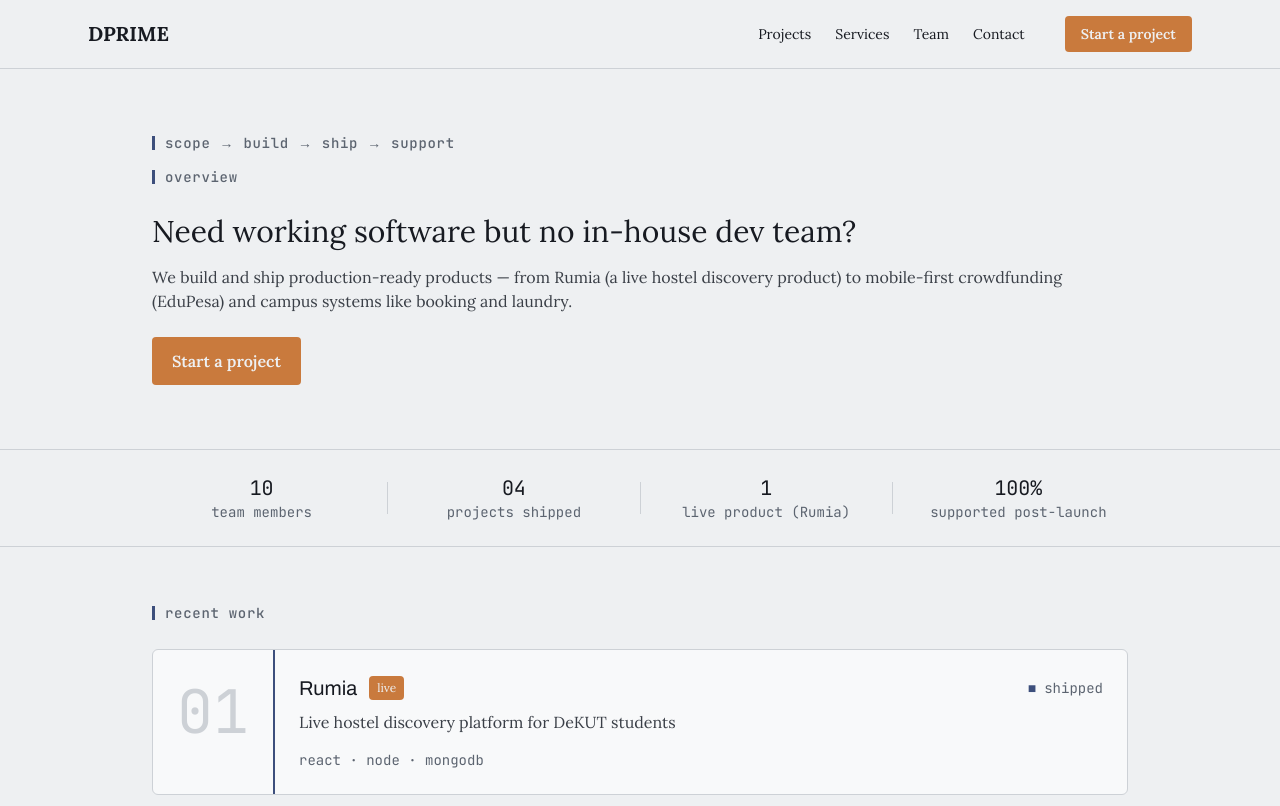
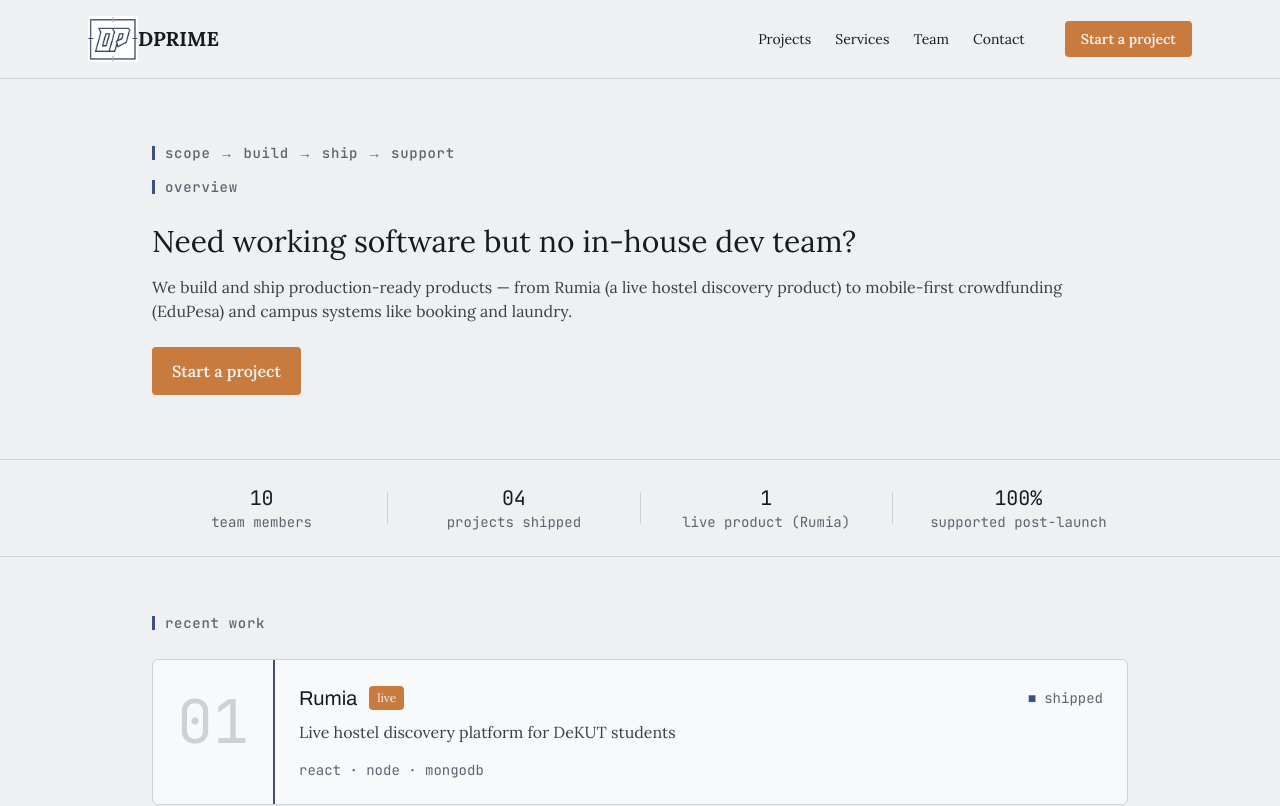
Before and after one commit to De-Fon/DPRIME, a Next.js app: page / in a window 1280 px wide. Shown: the top 806 px of the page. Built offline with nearby package versions, Linux system fonts and the light colour scheme.

Commit message:
updated logo

```diff
--- a/components/Navbar.tsx
+++ b/components/Navbar.tsx
@@ -1,6 +1,7 @@
 "use client";
 
 import Link from "next/link";
+import Image from "next/image";
 import { usePathname } from "next/navigation";
 
 export default function Navbar() {
@@ -12,7 +13,17 @@ export default function Navbar() {
   return (
     <header className="sticky top-0 z-40 bg-paper/90 backdrop-blur-sm border-b border-line">
       <nav className="max-w-6xl mx-auto px-6 py-4 flex items-center justify-between">
-        <Link href="/" className="text-xl font-bold text-ink">DPRIME</Link>
+        <Link href="/" aria-label="DPRIME — home" className="flex items-center justify-between">
+          <Image
+            src="/images/team/logo3.png"
+            alt="DPRIME"
+            width={50}
+            height={50}
+            priority
+            className="object-contain"
+          />
+          <span className="text-xl font-bold text-ink">DPRIME</span>
+        </Link>
 
         <div className="hidden md:flex items-center space-x-6">
           <Link href="/projects" className={linkClass("/projects")}>
```
Also changed, not shown: public/images/team/logo2.png (added), public/images/team/logo3.png (added).
